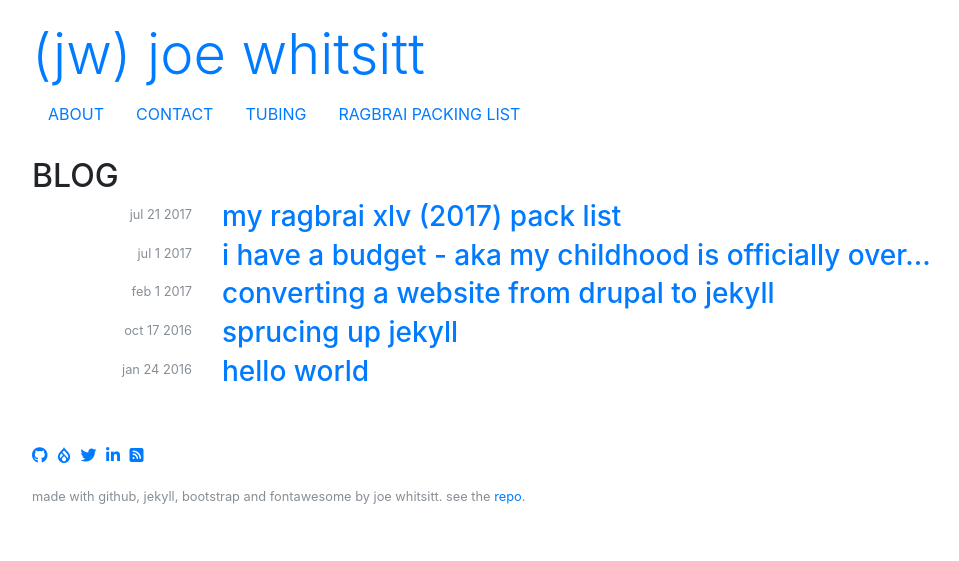
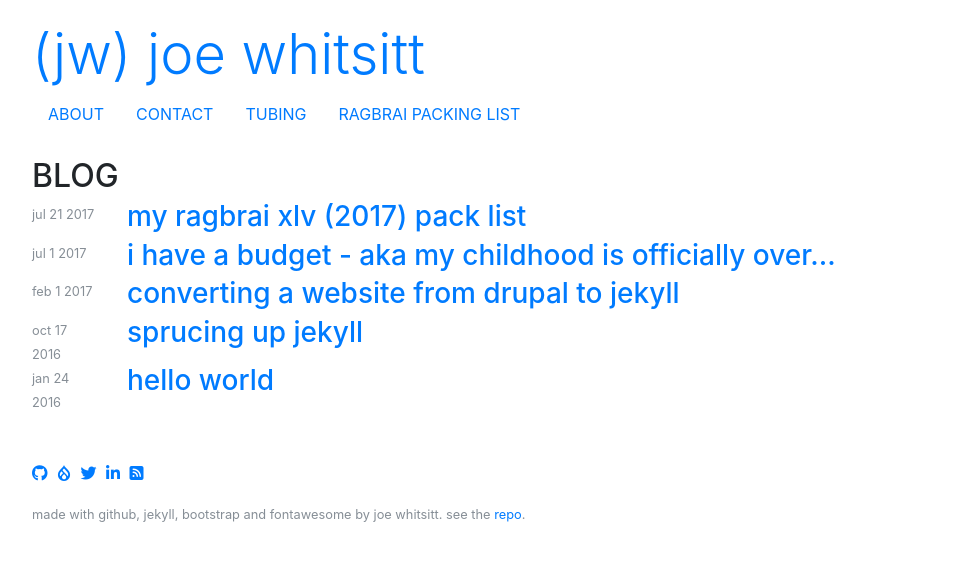
Before and after one commit to joewhitsitt/joewhitsitt.github.io, a Jekyll site: the page built from index.html, in a window 1280 px wide. Shown: the top 561 px of the page, without its empty margins (53-1012 px from the left). Built offline with Jekyll 4.4.1, drawn with Linux system fonts in a browser that asks for light colours; nearby versions of some CDN libraries; the list of posts is cut into pages by our own code.

Commit message:
Update home.html

```diff
--- a/_layouts/home.html
+++ b/_layouts/home.html
@@ -8,8 +8,8 @@ layout: default
 {{ content }}
 {% for post in paginator.posts %}
   <article class="row">
-    <div class="col-sm-2 text-muted text-right text-lowercase post-meta"><small>{{ post.date | date: "%b %-d %Y" }}</small></div>
-    <h3 class="col-sm-10 text-lowercase post-title>"><a href="{{ post.url | relative_url }}">{{ post.title | escape }}</a></h3>
+    <div class="col-sm-1 text-muted text-lowercase post-meta"><small>{{ post.date | date: "%b %-d %Y" }}</small></div>
+    <h3 class="col-sm-11 text-lowercase post-title>"><a href="{{ post.url | relative_url }}">{{ post.title | escape }}</a></h3>
   </article>
 {% endfor %}
 
```
